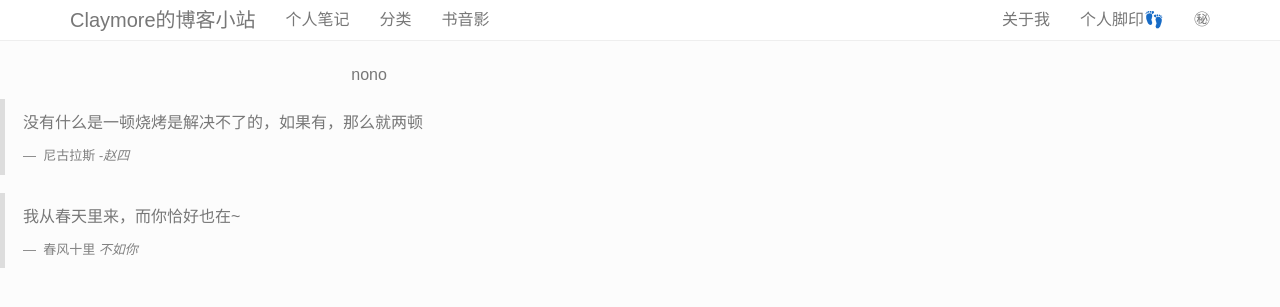
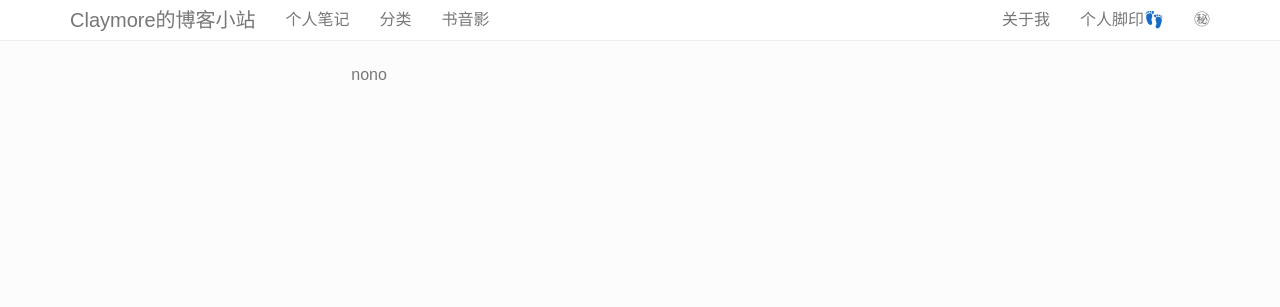
Before and after one commit to ClayAndMore/DjangoBlog, a Django app: page /p/post/list/ in a window 1280 px wide. Shown: the top 307 px of the page. Run offline with Django 3.2, Linux system fonts and the light colour scheme; data that the repository does not hold is empty; some libraries are stand-ins or nearby versions.

Commit message:
修复左侧目录和文章无需的问题，调整目录结构，调成tags『』

```diff
--- a/blog/for_path.py
+++ b/blog/for_path.py
@@ -9,7 +9,7 @@ from collections import OrderedDict, defaultdict
 
 PY3 = sys.version_info[0] == 3
 
-print(1111,sys.getdefaultencoding())
+#print(1111,sys.getdefaultencoding())
 
 def k_v_tree(path):
     """ 目录结构变成k-v
@@ -29,7 +29,9 @@ def k_v_tree(path):
     k_v_dict = OrderedDict()
     for dirpath, dirnames, filenames in os.walk(path):
         if '.git' in dirpath: continue
+        if 'TODO' in dirpath: continue
         if '.git' in dirnames: dirnames.remove('.git')
+        if 'TODO' in dirnames: dirnames.remove('TODO')
         filenames = [x for x in filenames if not x.startswith('.')]
 
         #print dirpath, dirnames, filenames
@@ -88,18 +90,34 @@ def to_bootstrap_tree(kv_tree):
       }
     ];
     """
+
+
     tree_list = []
+
+     # level: 现在遍历的层级, 只有第一层的时候不做目录和文章的排序
+
     def trans(kv_dict, node):
-        i = 0 # 控制加入数组的下标
         for k, v in sorted(kv_dict.items()):
             if not v:
                 node.append({'text': k})
             else:
-                node.append({'text': k, 'nodes': []})
-                trans(v, node[i]['nodes'])
-            i += 1
+                if '__' in k:
+                    node.append({'text': k, 'nodes': []})
+                    trans(v, node[len(node)-1]['nodes'])
+                else:
+                    node.insert(0, {'text': k, 'nodes': []})
+                    trans(v, node[0]['nodes'])
+
 
     trans(kv_tree, tree_list)
+
+    # 把目录跳出来放前面
+    # res_tree_list = []
+    # for item in tree_list:
+    #     if item.get('nodes'):
+    #         tree_list
+    #         res_tree_list.append()
+
     return tree_list
 
 TAG_FILE = './tags.conf'
--- a/templates/index_basic.html
+++ b/templates/index_basic.html
@@ -56,8 +56,8 @@
           </ul>
 
           <ul class="nav navbar-nav navbar-right">
-	    <li><a href="{% url 'aboutMe' %}" target="_blank">关于我</a></li>
-	    <li><a href="{% url 'messages' %}" target="_blank">个人脚印👣</a></li>
+	    <li><a href="{% url 'aboutMe' %}" >关于我</a></li>
+	    <li><a href="{% url 'messages' %}">个人脚印👣</a></li>
 	    <li><a href="{% url 'life' %}">㊙</a></li>
           </ul>
 
--- a/templates/post_list.html
+++ b/templates/post_list.html
@@ -129,18 +129,4 @@
 </script>
 
 
-<div class="">
-      <div class="bs-component">
-          <blockquote>
-            <p>没有什么是一顿烧烤是解决不了的，如果有，那么就两顿</p>
-            <small> 尼古拉斯 <cite title="Source Title">-赵四</cite></small>
-          </blockquote>
-      </div>
-    <div class="bs-component">
-        <blockquote>
-            <p>我从春天里来，而你恰好也在~</p>
-            <small> 春风十里 <cite title="Source Title">不如你</cite></small>
-        </blockquote>
-    </div>
-</div>
 {% endblock %}
```
Also changed, not shown: 3 other files.
